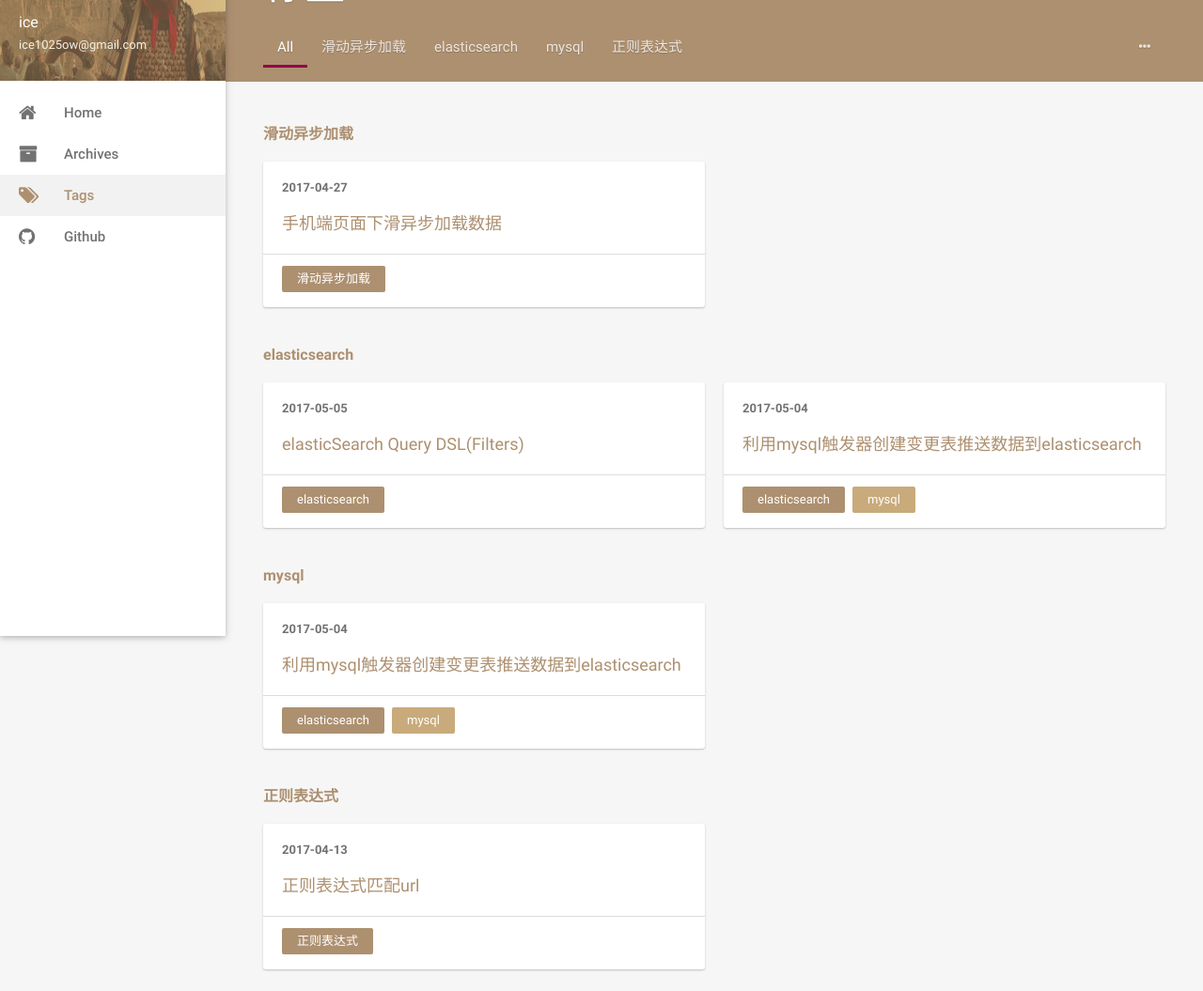
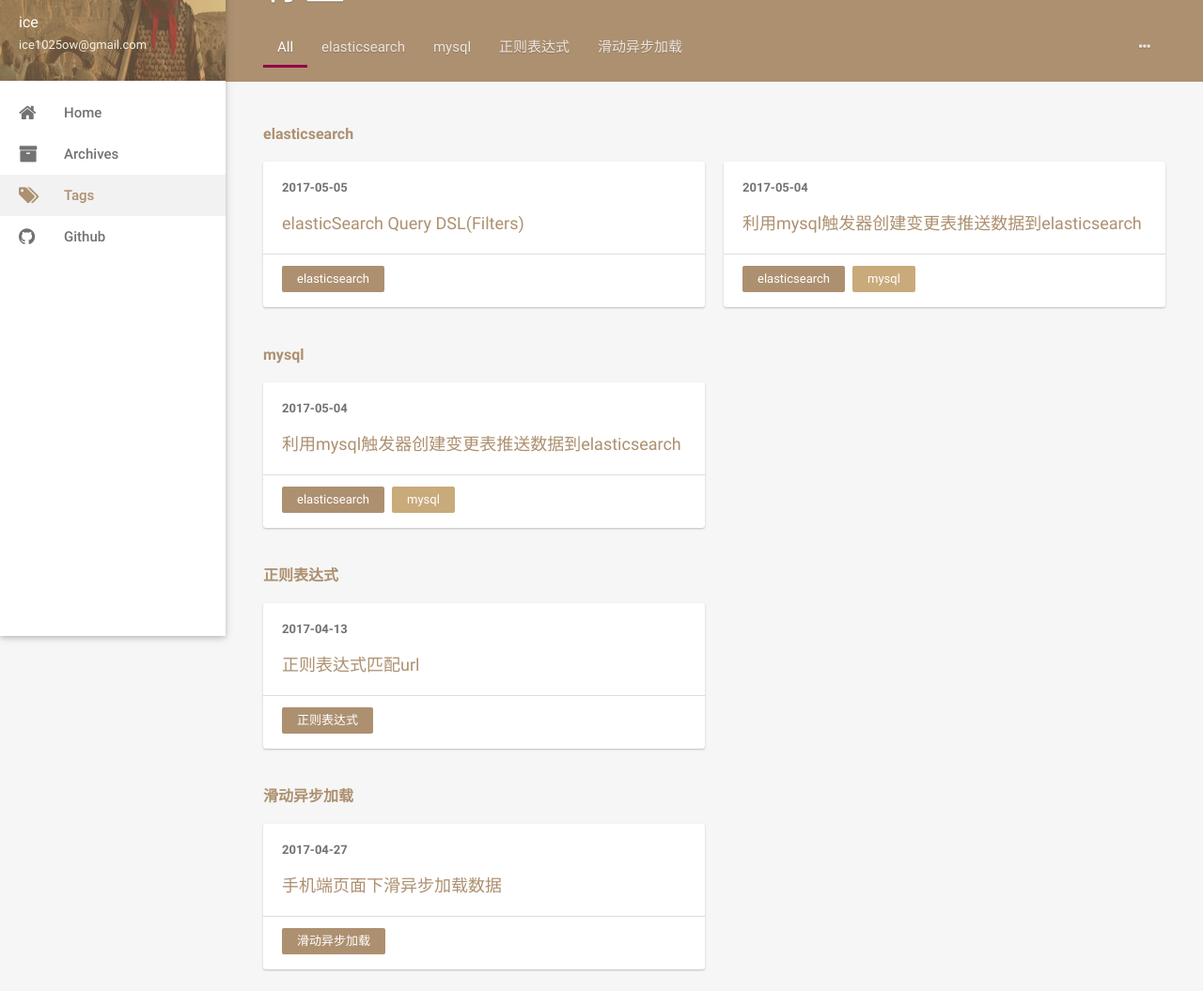
Before and after one commit to ice1025/ice1025.github.io, a plain HTML site: page tags/index.html in a window 1280 px wide. Shown: the part 123-1178 px from the top of the page at 94% size. Drawn offline with Linux system fonts and the light colour scheme.

Commit message:
Site updated: 2017-05-09 15:31:26

```diff
--- a/tags/index.html
+++ b/tags/index.html
@@ -134,19 +134,19 @@
              active">All</a>
 
 
-            <a href="/tags/滑动异步加载/" style="-webkit-order:0;order:0" class="tags-list-item waves-effect waves-button waves-light">滑动异步加载</a>
+            <a href="/tags/elasticsearch/" style="-webkit-order:0;order:0" class="tags-list-item waves-effect waves-button waves-light">elasticsearch</a>
 
 
 
-            <a href="/tags/elasticsearch/" style="-webkit-order:1;order:1" class="tags-list-item waves-effect waves-button waves-light">elasticsearch</a>
+            <a href="/tags/mysql/" style="-webkit-order:1;order:1" class="tags-list-item waves-effect waves-button waves-light">mysql</a>
 
 
 
-            <a href="/tags/mysql/" style="-webkit-order:2;order:2" class="tags-list-item waves-effect waves-button waves-light">mysql</a>
+            <a href="/tags/正则表达式/" style="-webkit-order:2;order:2" class="tags-list-item waves-effect waves-button waves-light">正则表达式</a>
 
 
 
-            <a href="/tags/正则表达式/" style="-webkit-order:3;order:3" class="tags-list-item waves-effect waves-button waves-light">正则表达式</a>
+            <a href="/tags/滑动异步加载/" style="-webkit-order:3;order:3" class="tags-list-item waves-effect waves-button waves-light">滑动异步加载</a>
 
 
     </nav>
@@ -161,45 +161,6 @@
 </header>
 
 <div class="container body-wrap fade">
-
-
-            <h3 class="archive-separator" id="tag-滑动异步加载">滑动异步加载</h3>
-
-            <div class="waterfall">
-
-
-                <div class="waterfall-item">
-  <article class="article-card archive-article">
-    <div class="post-meta">
-      <time class="post-time" title="2017-04-27 10:27:32" datetime="2017-04-27T02:27:32.310Z"  itemprop="datePublished">2017-04-27</time>
-
-
-
-
-    </div>
-
-
-
-
-    <h3 class="post-title" itemprop="name">
-      <a class="post-title-link" href="/2017/04/27/slideLoading/">手机端页面下滑异步加载数据</a>
-    </h3>
-
-
-
-
-
-    <div class="post-footer">
-
-	<ul class="article-tag-list"><li class="article-tag-list-item"><a class="article-tag-list-link" href="/tags/滑动异步加载/">滑动异步加载</a></li></ul>
-
-    </div>
-
-  </article>
-</div>
-
-
-            </div>
 
 
             <h3 class="archive-separator" id="tag-elasticsearch">elasticsearch</h3>
@@ -351,6 +312,45 @@
             </div>
 
 
+            <h3 class="archive-separator" id="tag-滑动异步加载">滑动异步加载</h3>
+
+            <div class="waterfall">
+
+
+                <div class="waterfall-item">
+  <article class="article-card archive-article">
+    <div class="post-meta">
+      <time class="post-time" title="2017-04-27 10:27:32" datetime="2017-04-27T02:27:32.310Z"  itemprop="datePublished">2017-04-27</time>
+
+
+
+
+    </div>
+
+
+
+
+    <h3 class="post-title" itemprop="name">
+      <a class="post-title-link" href="/2017/04/27/slideLoading/">手机端页面下滑异步加载数据</a>
+    </h3>
+
+
+
+
+
+    <div class="post-footer">
+
+	<ul class="article-tag-list"><li class="article-tag-list-item"><a class="article-tag-list-link" href="/tags/滑动异步加载/">滑动异步加载</a></li></ul>
+
+    </div>
+
+  </article>
+</div>
+
+
+            </div>
+
+
 </div>
 
         <footer class="footer">
```
Also changed, not shown: tags/elasticsearch/index.html (+4 -4 lines), tags/mysql/index.html (+4 -4 lines), tags/正则表达式/index.html (+4 -4 lines), tags/滑动异步加载/index.html (+4 -4 lines), 1 other file.
